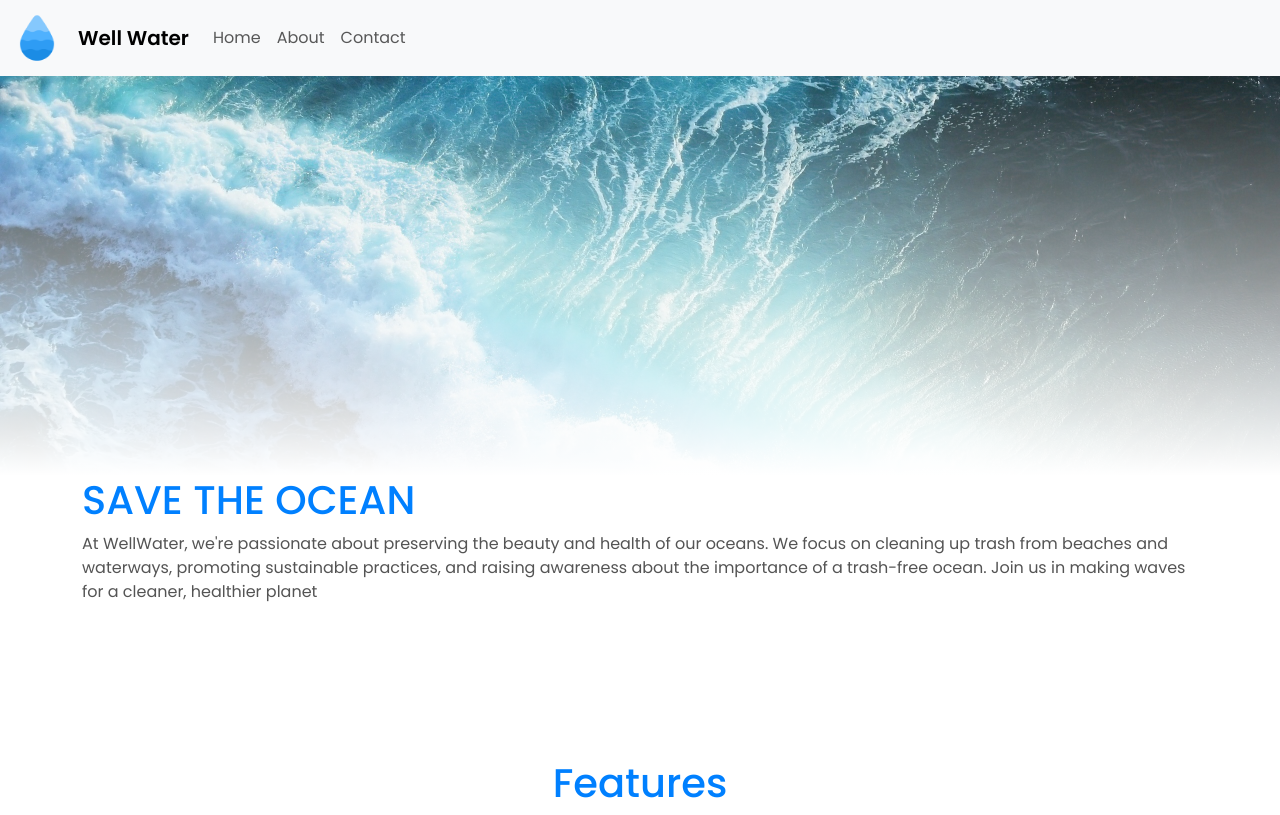
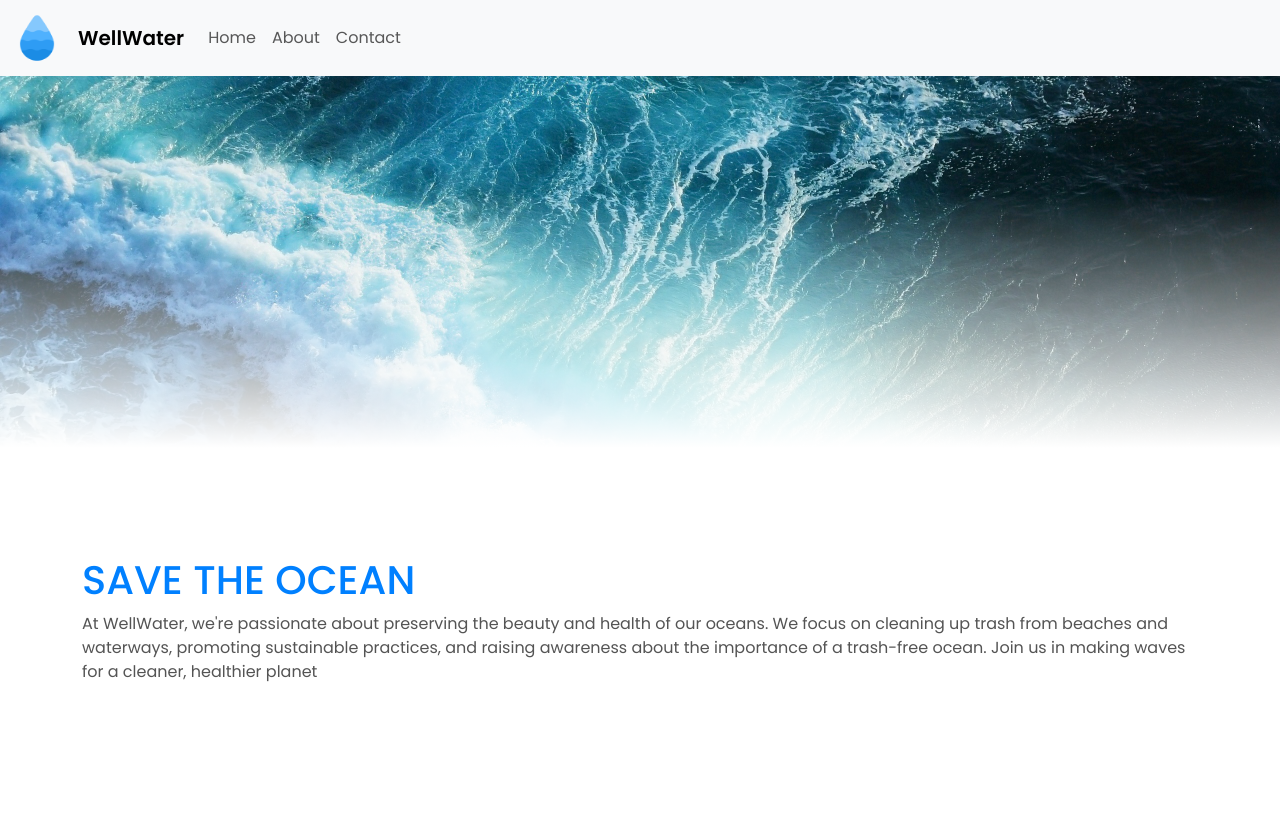
Before and after one commit to Pritz3ls/WellWater-Bootstrap, a plain HTML site: page index.html in a window 1280 px wide. Shown: the top 815 px of the page. Drawn offline with nearby package versions, Linux system fonts and the light colour scheme.

Commit message:
Readability Changes

```diff
--- a/index.html
+++ b/index.html
@@ -14,12 +14,12 @@
     </head>
     <body>
         <!-- Navbar -->
-        <nav class="navbar navbar-expand-lg sticky-top bg-body-tertiary">
+        <nav class="navbar navbar-expand-lg sticky-top bg-body-tertiary" style="position: sticky; z-index: 99;">
             <div class="container-fluid">
               <a class="navbar-brand" href="#">
-                <img src="logo.png" alt="">
+                <img src="logo.png" alt="WellWater Logo">
               </a>
-              <a class="navbar-brand" href="#" style="font-weight:600;">Well Water</a>
+              <a class="navbar-brand" href="#" style="font-weight:600;">WellWater</a>
               <button class="navbar-toggler" type="button" data-bs-toggle="collapse" data-bs-target="#navbarSupportedContent" aria-controls="navbarSupportedContent" aria-expanded="false" aria-label="Toggle navigation">
                 <span class="navbar-toggler-icon"></span>
               </button>
@@ -37,11 +37,11 @@
                 </div>
             </div>
         </nav>
-
+        <div style="display: hidden;"></div>
         <!-- About Container -->
         <div class="about-wrap" id="home">
         </div>
-        <div class="container">
+        <div class="container" style="margin-top: 60vh;">
             <h1>SAVE THE OCEAN</h1>
             <p>At WellWater, we're passionate about preserving the beauty and health of our oceans. We focus on cleaning up trash from beaches and waterways, promoting sustainable practices, and raising awareness about the importance of a trash-free ocean. Join us in making waves for a cleaner, healthier planet</p>
         </div>
@@ -154,8 +154,8 @@
                     <label for="exampleFormControlTextarea1" class="form-label">Message</label>
                     <textarea class="form-control" id="exampleFormControlTextarea1" rows="3"></textarea>
                 </div>
+                <button type="submit" class="btn btn-primary">Send Message</button>
             </div>
-            <button type="submit" class="btn btn-primary flex-end">Send Message</button>
         </div>
 
         <!-- Footer -->
--- a/style.css
+++ b/style.css
@@ -7,6 +7,7 @@
 
 body{
     font-family: 'Poppins', sans-serif;
+    overflow-x: hidden;
 }
 .navbar-brand img{
     width: 50px;
@@ -15,15 +16,22 @@ body{
 
 .about-wrap{
     background: linear-gradient(
-        rgba(255,255,255,0.1),
-        rgba(255,255,255,1)
+        rgba(255,255,255,0) 30%,
+        rgba(255,255,255,1) 70%
     ), url(about-wrap-var.jpg);
     background-repeat: no-repeat;
     background-position: center;
     background-size:cover;
-    height: 400px;
-    min-height: 200px;
-    max-height: 400px;
+    position: absolute;
+
+    height: 640px;
+    width: 100vw;
+
+    top: 0;
+    bottom: 0;
+    left: 0;
+    right: 0;
+    z-index: -1;
 }
 
 .cards-container{
```
